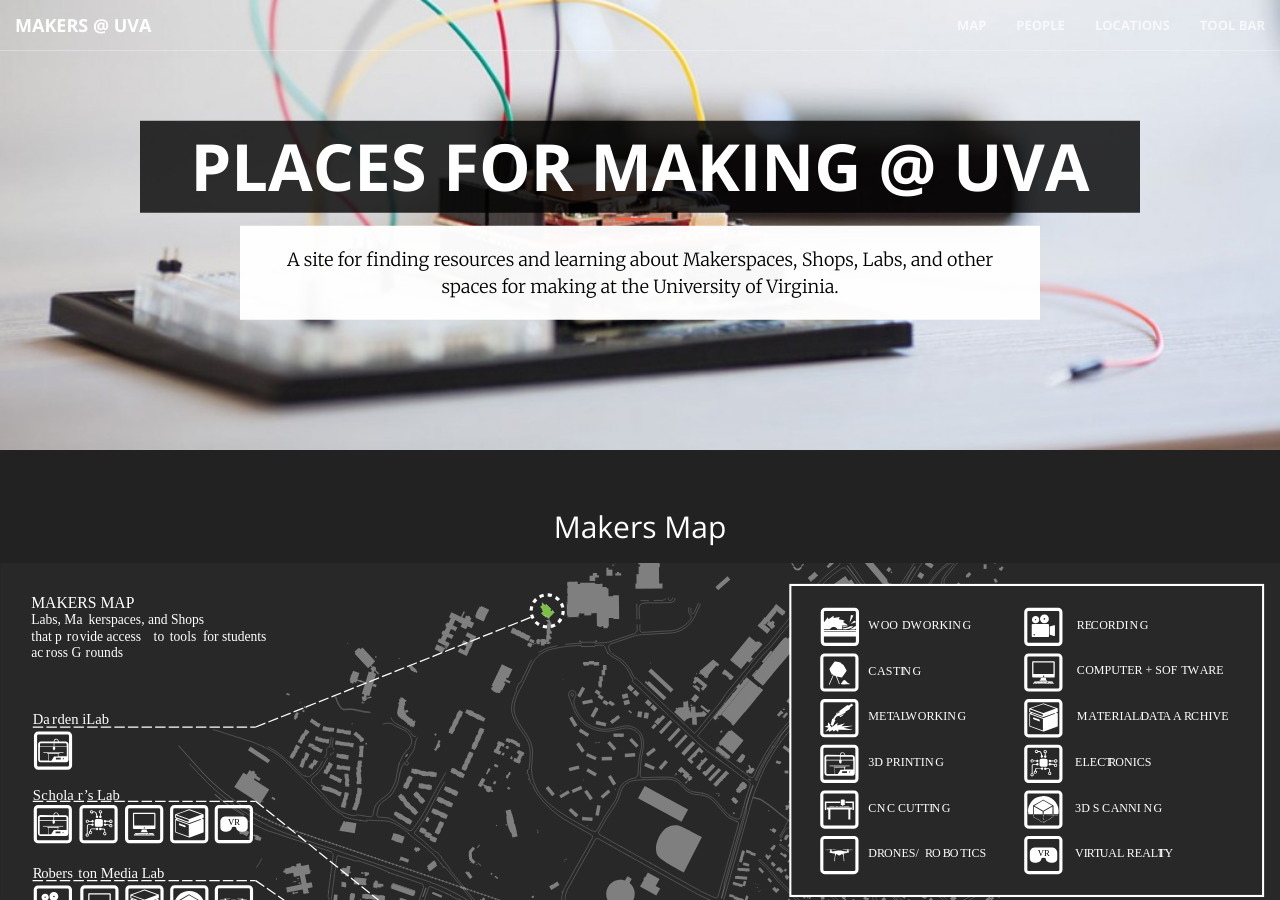
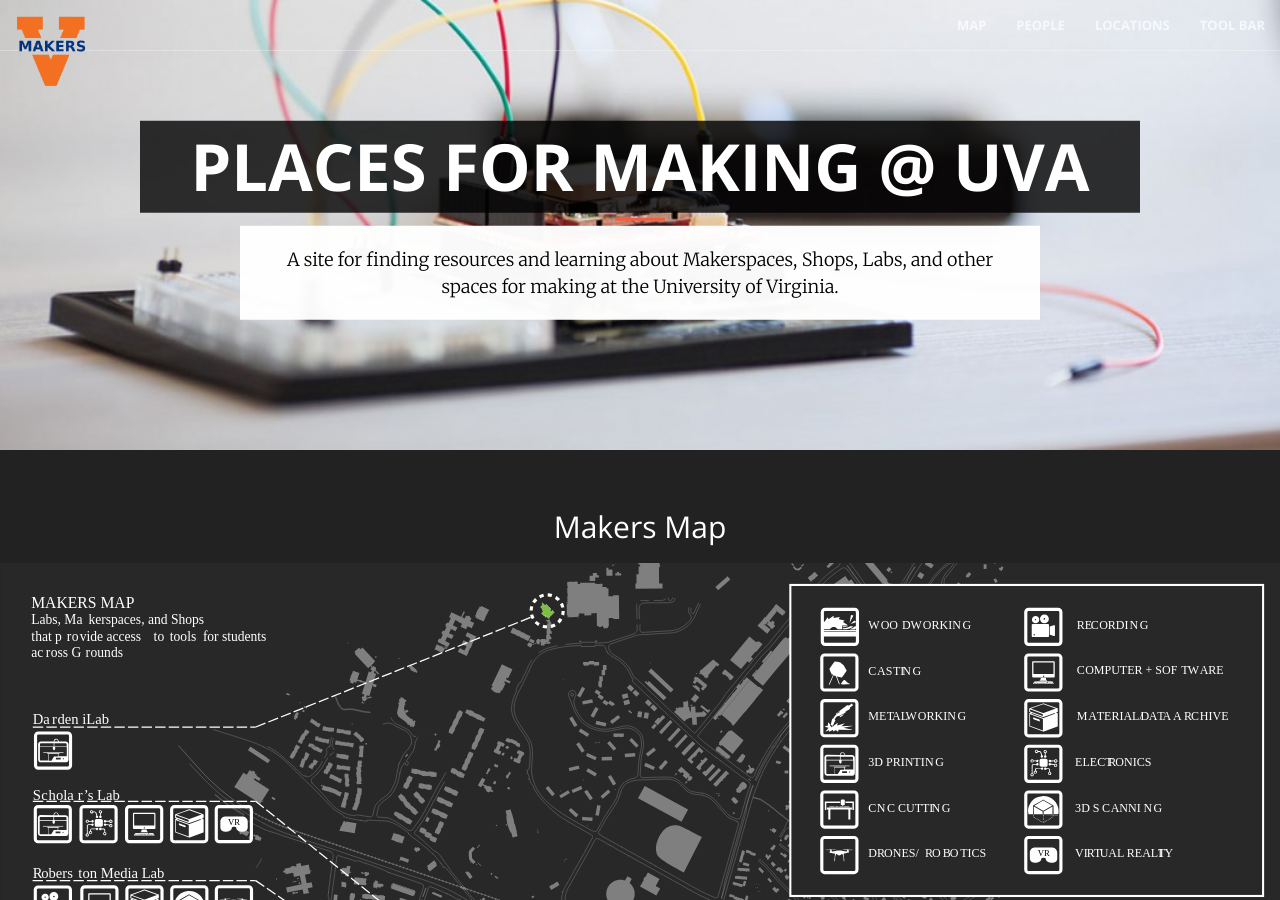
Before and after one commit to scholarslab/makergrounds, a Jekyll site: the page built from index.html, in a window 1280 px wide and 900 px high. Built offline with Jekyll 4.4.1, drawn with Linux system fonts in a browser that asks for light colours.

Commit message:
Add UVA makers logo

```diff
--- a/_includes/nav.html
+++ b/_includes/nav.html
@@ -8,7 +8,7 @@
                     <span class="icon-bar"></span>
                     <span class="icon-bar"></span>
                 </button>
-                <a class="navbar-brand page-scroll" href="/">Makers @ UVA</a>
+                 <a class="navbar-brand page-scroll" href="/"><img id="uva-makers-logo" src="img/uva-makers-logo.png" alt="Makers @ UVA" /></a>
             </div>
 
             <!-- Collect the nav links, forms, and other content for toggling -->
--- a/css/makergrounds.css
+++ b/css/makergrounds.css
@@ -1,3 +1,7 @@
+#uva-makers-logo {
+  height:75px;
+}
+
 @keyframes button {
   from {
     fill: rgba(255, 255, 255, 0);
```
Also changed, not shown: img/uva-makers-logo.png (added).
